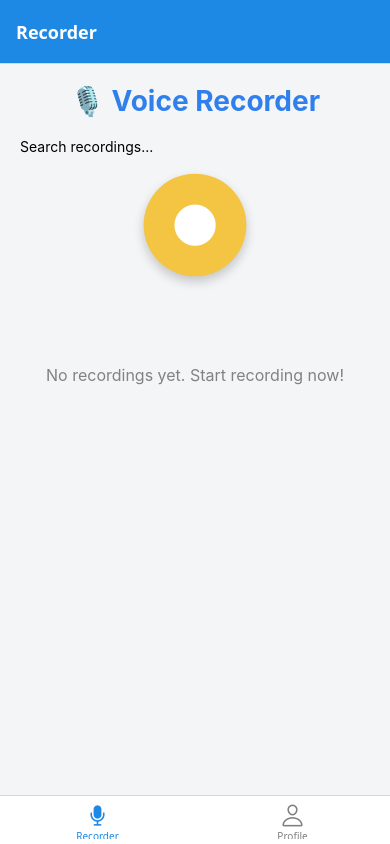
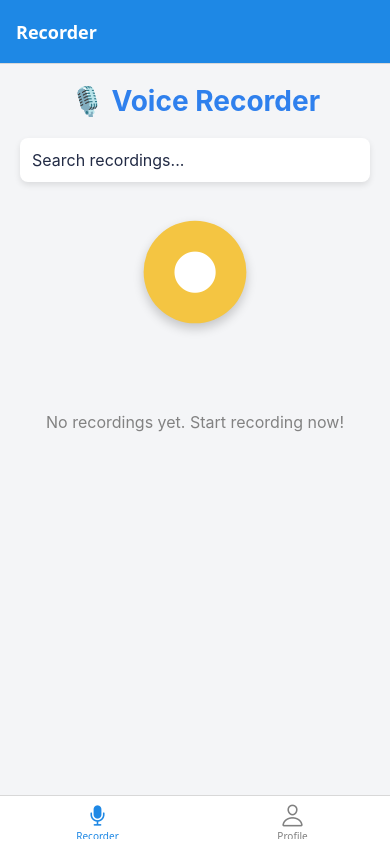
Before and after one commit to Chad96/-React-Native-Audio-Recorder-24, a React Native app: screen /Recorder in a window 390 px wide. Built offline with nearby package versions, Linux system fonts and the light colour scheme.

Commit message:
styles improved

```diff
--- a/styles.js
+++ b/styles.js
@@ -112,7 +112,38 @@ const styles = StyleSheet.create({
     shadowRadius: 10,
     elevation: 5,
   },
-
+  searchBar: {
+    backgroundColor: '#FFF',
+    padding: 12,
+    borderRadius: 8,
+    marginBottom: 20,
+    shadowColor: '#000',
+    shadowOpacity: 0.1,
+    shadowOffset: { width: 0, height: 3 },
+    shadowRadius: 6,
+    elevation: 3,
+    fontSize: 16,
+    color: '#222B45',
+  },
+  clearButton: {
+    backgroundColor: '#D32F2F', // Red color for clear button
+    paddingVertical: 12,
+    paddingHorizontal: 20,
+    borderRadius: 8,
+    alignSelf: 'center',
+    marginTop: 20,
+    shadowColor: '#000',
+    shadowOpacity: 0.2,
+    shadowOffset: { width: 0, height: 3 },
+    shadowRadius: 6,
+    elevation: 5,
+  },
+  clearButtonText: {
+    color: '#FFF',
+    fontSize: 16,
+    fontWeight: 'bold',
+    textAlign: 'center',
+  },
 });
 
 export default styles;
```
